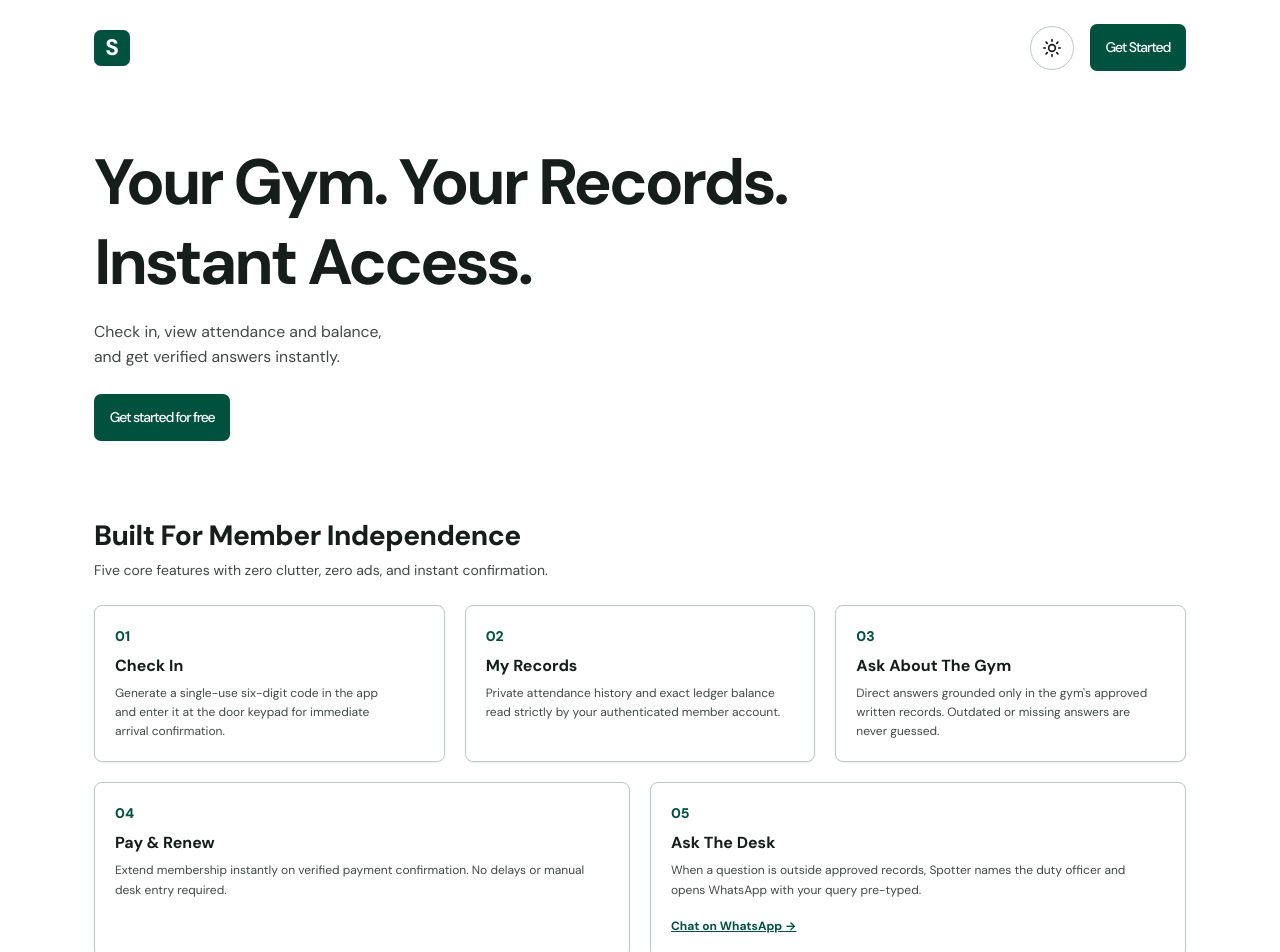
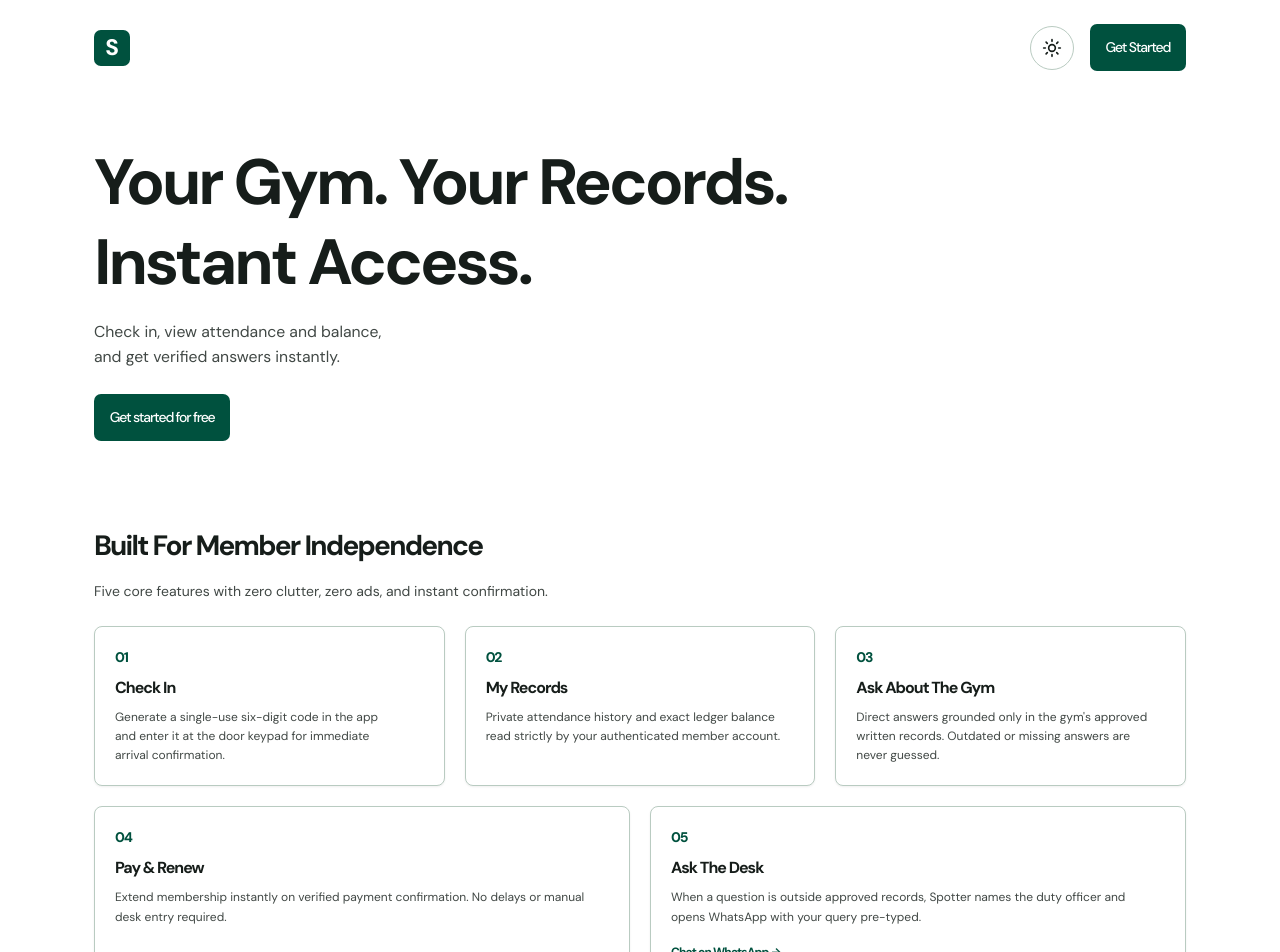
Before and after one commit to Cannon-Leo/spotter, a Next.js app: page / in a window 1280 px wide. Shown: the top 952 px of the page. Built offline with nearby package versions, Linux system fonts and the light colour scheme; no server answers.

Commit message:
Normalise the card and section headings to single type scale steps and take the card weights from the weight scale

```diff
--- a/app/page.module.css
+++ b/app/page.module.css
@@ -344,10 +344,11 @@
 }
 
 .sectionTitle {
-  font-family: var(--typography-headline-large-font-family);
+  font-family: var(--typography-headline-medium-font-family);
   font-size: var(--typography-headline-medium-font-size);
-  font-weight: 800;
-  letter-spacing: -0.5px;
+  line-height: var(--typography-headline-medium-line-height);
+  font-weight: var(--font-weight-bold);
+  letter-spacing: var(--typography-headline-medium-letter-spacing);
   color: var(--color-on-background);
 }
 
@@ -442,14 +443,18 @@
 .cardNumber {
   font-family: var(--typography-label-large-font-family);
   font-size: var(--typography-label-large-font-size);
-  font-weight: 800;
+  line-height: var(--typography-label-large-line-height);
+  font-weight: var(--font-weight-extra-bold);
+  letter-spacing: var(--typography-label-large-letter-spacing);
   color: var(--color-secondary);
 }
 
 .cardTitle {
-  font-family: var(--typography-title-large-font-family);
+  font-family: var(--typography-title-medium-font-family);
   font-size: var(--typography-title-medium-font-size);
-  font-weight: 700;
+  line-height: var(--typography-title-medium-line-height);
+  font-weight: var(--font-weight-bold);
+  letter-spacing: var(--typography-title-medium-letter-spacing);
   color: var(--color-on-background);
   text-wrap: balance;
 }
@@ -470,7 +475,9 @@
   color: var(--color-secondary);
   font-family: var(--typography-label-medium-font-family);
   font-size: var(--typography-label-medium-font-size);
-  font-weight: 700;
+  line-height: var(--typography-label-medium-line-height);
+  font-weight: var(--font-weight-bold);
+  letter-spacing: var(--typography-label-medium-letter-spacing);
   text-decoration: underline;
   display: inline-flex;
   align-items: center;
@@ -730,5 +737,6 @@
 
   .sectionTitle {
     font-size: var(--typography-headline-small-font-size);
+    letter-spacing: var(--typography-headline-small-letter-spacing);
   }
 }
```
